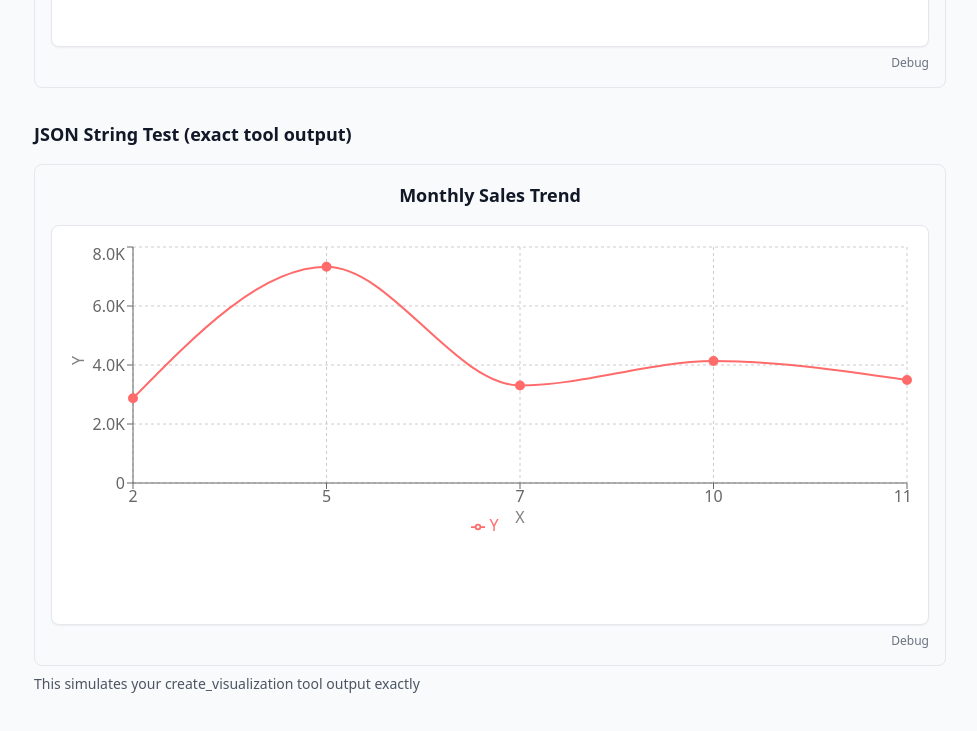
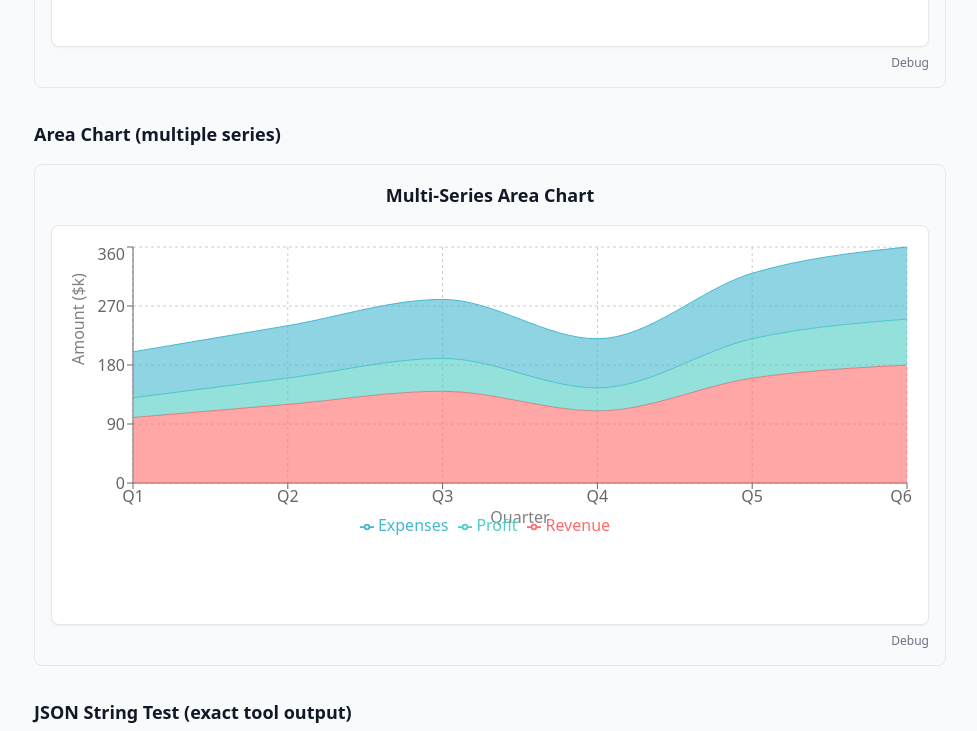
Before and after one commit to JimsonR/mcpdatavisfrontend, a React (Vite) app: page /test-charts in a window 1280 px wide. Shown: the part 1140-1871 px from the top of the page, without its empty margins (278-1255 px from the left). Built offline with nearby package versions, Linux system fonts and the light colour scheme.

Commit message:
before  zoom

```diff
--- a/src/components/SmartChart.tsx
+++ b/src/components/SmartChart.tsx
@@ -29,6 +29,9 @@ interface ChartData {
   column?: string
   plotly_data?: any
   plotly_layout?: any
+  series?: { [key: string]: any[] } // For area charts with multiple y-series
+  x?: string
+  y?: string | string[]
 }
 
 interface SmartChartProps {
@@ -329,13 +332,19 @@ export default function SmartChart({
         // Handle area chart with series object
         if (typeof data.data === 'object' && !Array.isArray(data.data)) {
           // New format: series object with multiple y columns
-          const firstSeries = Object.keys(data.data)[0]
+          const seriesKeys = Object.keys(data.data)
+
+          if (seriesKeys.length > 0) {
+            const firstSeries = seriesKeys[0]
             const firstSeriesData = data.data[firstSeries]
 
             if (Array.isArray(firstSeriesData) && firstSeriesData.length > 0 &&
                 typeof firstSeriesData[0] === 'object' &&
                 firstSeriesData[0].hasOwnProperty('x') && firstSeriesData[0].hasOwnProperty('y')) {
-            // For now, use the first series for area chart
+
+              // Handle multiple series for area chart
+              if (seriesKeys.length === 1) {
+                // Single series - use standard area chart
                 return {
                   type: 'area',
                   title: data.title || `Area chart of ${data.y} by ${data.x}`,
@@ -346,6 +355,29 @@ export default function SmartChart({
                     y: typeof point.y === 'string' ? parseFloat(point.y) : point.y,
                     label: `${point.x}: ${point.y}`
                   }))
+                }
+              } else {
+                // Multiple series - merge data for stacked area chart
+                const allXValues = [...new Set(firstSeriesData.map((point: any) => point.x))]
+                const mergedData = allXValues.map(x => {
+                  const dataPoint: any = { x }
+                  seriesKeys.forEach(seriesKey => {
+                    const seriesData = data.data[seriesKey]
+                    const point = seriesData.find((p: any) => p.x === x)
+                    dataPoint[seriesKey] = point ? (typeof point.y === 'string' ? parseFloat(point.y) : point.y) : 0
+                  })
+                  return dataPoint
+                })
+
+                return {
+                  type: 'area',
+                  title: data.title || `Area chart of ${data.y} by ${data.x}`,
+                  x_label: data.x || 'X',
+                  y_label: data.y || 'Y',
+                  data: mergedData,
+                  series: seriesKeys // Keep track of series names for rendering
+                }
+              }
             }
           }
         }
@@ -589,6 +621,22 @@ export default function SmartChart({
               />
               <Tooltip content={<CustomTooltip />} />
               <Legend />
+              {chart.series && Object.keys(chart.series).length > 1 ? (
+                // Multiple series - render each as separate area
+                Object.keys(chart.series).map((seriesName: string, index: number) => (
+                  <Area
+                    key={seriesName}
+                    type="monotone"
+                    dataKey={seriesName}
+                    stackId="1"
+                    stroke={COLORS[index % COLORS.length]}
+                    fill={COLORS[index % COLORS.length]}
+                    fillOpacity={0.6}
+                    name={seriesName}
+                  />
+                ))
+              ) : (
+                // Single series
                 <Area
                   type="monotone"
                   dataKey="y"
@@ -597,6 +645,7 @@ export default function SmartChart({
                   fillOpacity={0.6}
                   name={chart.y_label || 'Value'}
                 />
+              )}
             </AreaChart>
           </ResponsiveContainer>
         )
--- a/src/pages/ChartTest.tsx
+++ b/src/pages/ChartTest.tsx
@@ -50,6 +50,31 @@ export default function ChartTest() {
         </div>
 
         <div>
+          <h2 className="text-lg font-semibold mb-4">Area Chart (multiple series)</h2>
+          <div className="border border-gray-200 rounded-lg p-4">
+            <SmartChart chartData={{
+              "type": "area",
+              "title": "Multi-Series Area Chart",
+              "x_label": "Quarter",
+              "y_label": "Amount ($k)",
+              "series": {
+                "Revenue": [100, 120, 140, 110, 160, 180],
+                "Profit": [30, 40, 50, 35, 60, 70],
+                "Expenses": [70, 80, 90, 75, 100, 110]
+              },
+              "data": [
+                {"x": "Q1", "Revenue": 100, "Profit": 30, "Expenses": 70},
+                {"x": "Q2", "Revenue": 120, "Profit": 40, "Expenses": 80},
+                {"x": "Q3", "Revenue": 140, "Profit": 50, "Expenses": 90},
+                {"x": "Q4", "Revenue": 110, "Profit": 35, "Expenses": 75},
+                {"x": "Q5", "Revenue": 160, "Profit": 60, "Expenses": 100},
+                {"x": "Q6", "Revenue": 180, "Profit": 70, "Expenses": 110}
+              ]
+            }} height={300} />
+          </div>
+        </div>
+
+        <div>
           <h2 className="text-lg font-semibold mb-4">JSON String Test (exact tool output)</h2>
           <div className="border border-gray-200 rounded-lg p-4">
             <SmartChart
```
Also changed, not shown: 1 other file (tests, documents, lock files or other folders). Lines whose indentation alone changed are shown as unchanged.
